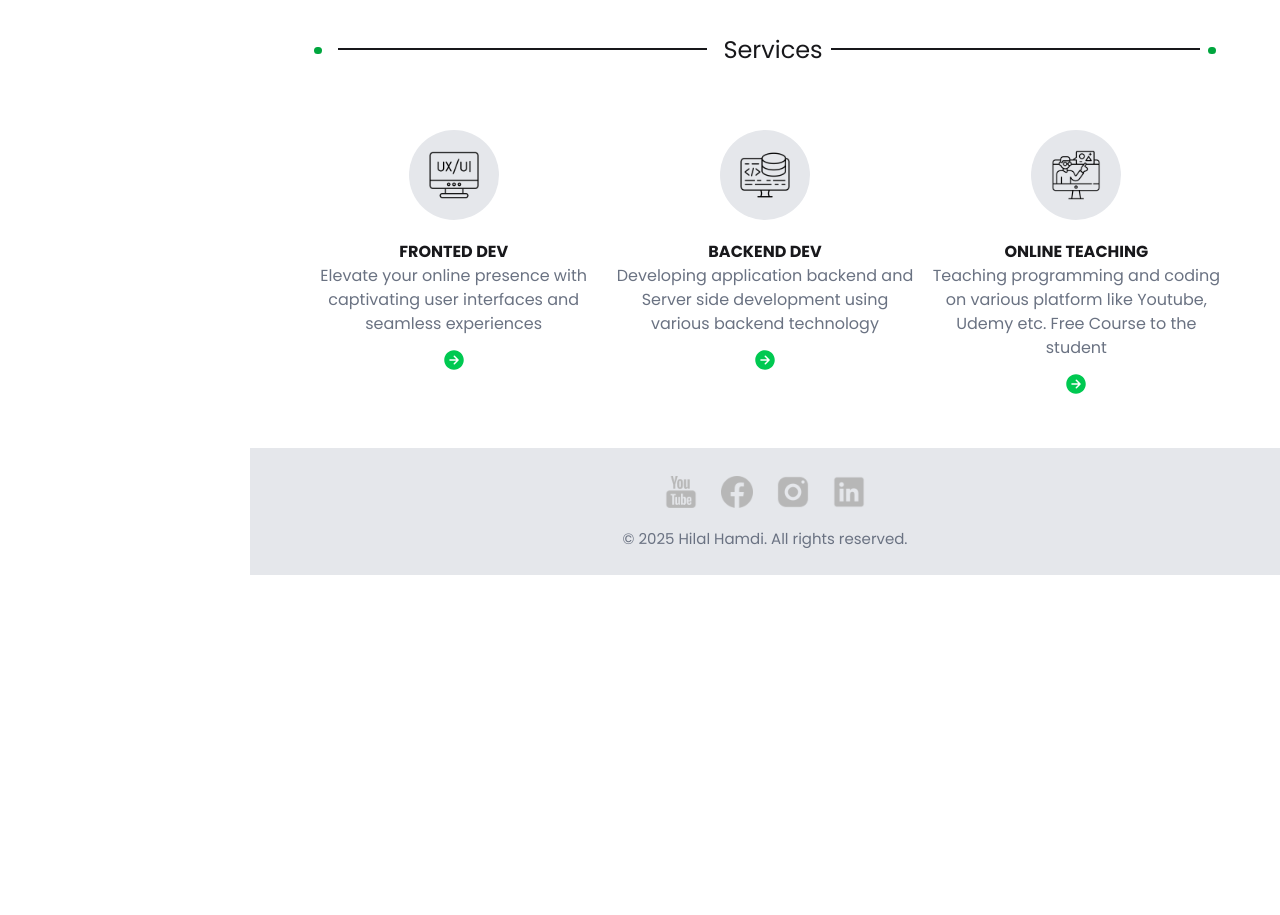
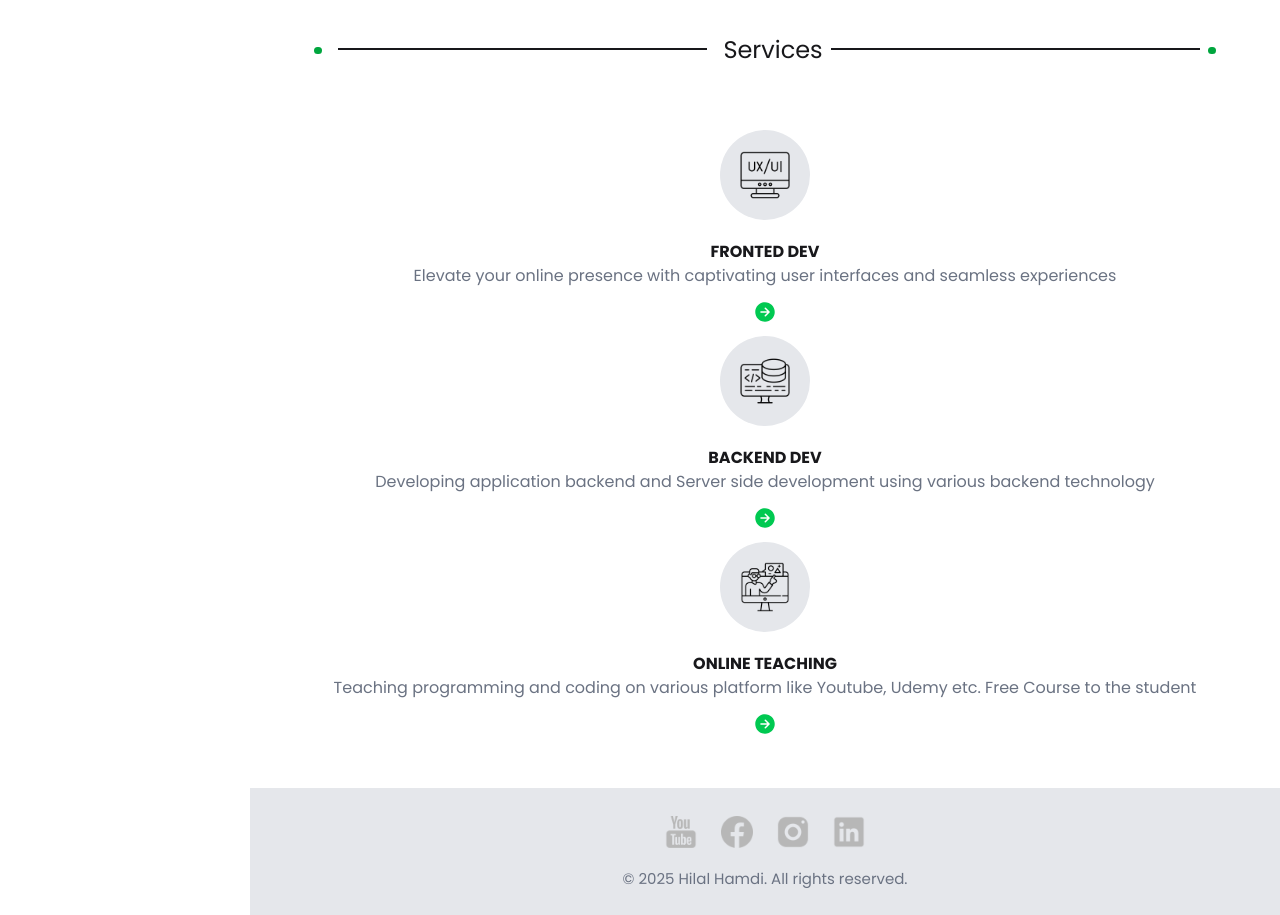
Before and after one commit to hilalhamdh/portfolio-modern, a React (Vite) app: page /home in a window 1280 px wide. Shown: the part 1100-2015 px from the top of the page. Before the commit the page ends 1675 px from the top, so only its background shows below. Built offline with nearby package versions, Linux system fonts and the light colour scheme.

Commit message:
add file

```diff
--- a/src/components/Service.jsx
+++ b/src/components/Service.jsx
@@ -31,14 +31,10 @@ const Service = () => {
         <div className="px-3 w-full border-[1px] mx-2 mt-[-2px]"></div>
         <div className="w-[20px] h-[7px] bg-green-600 rounded-full "></div>
       </div>
-      <div className="">
-        <div className="grid grid-cols-1 md:grid-cols-3 mt-16 ">
+      <div className="flex flex-col mt-16 ">
         {servicesList.map((str) => (
-            <div
-              key={str.id}
-              className="text-center   place-items-center gap-6"
-            >
-              <div className="flex items-center justify-center bg-gray-200 rounded-full w-[90px] h-[90px]">
+          <div key={str.id} className="text-center   place-items-center gap-6">
+            <div className="bg-gray-200 rounded-full w-[90px] h-[90px]">
               <img
                 src={str.logo}
                 alt="image"
@@ -52,7 +48,6 @@ const Service = () => {
         ))}
       </div>
     </div>
-    </div>
   );
 };
 
```
Lines whose indentation alone changed are shown as unchanged.
